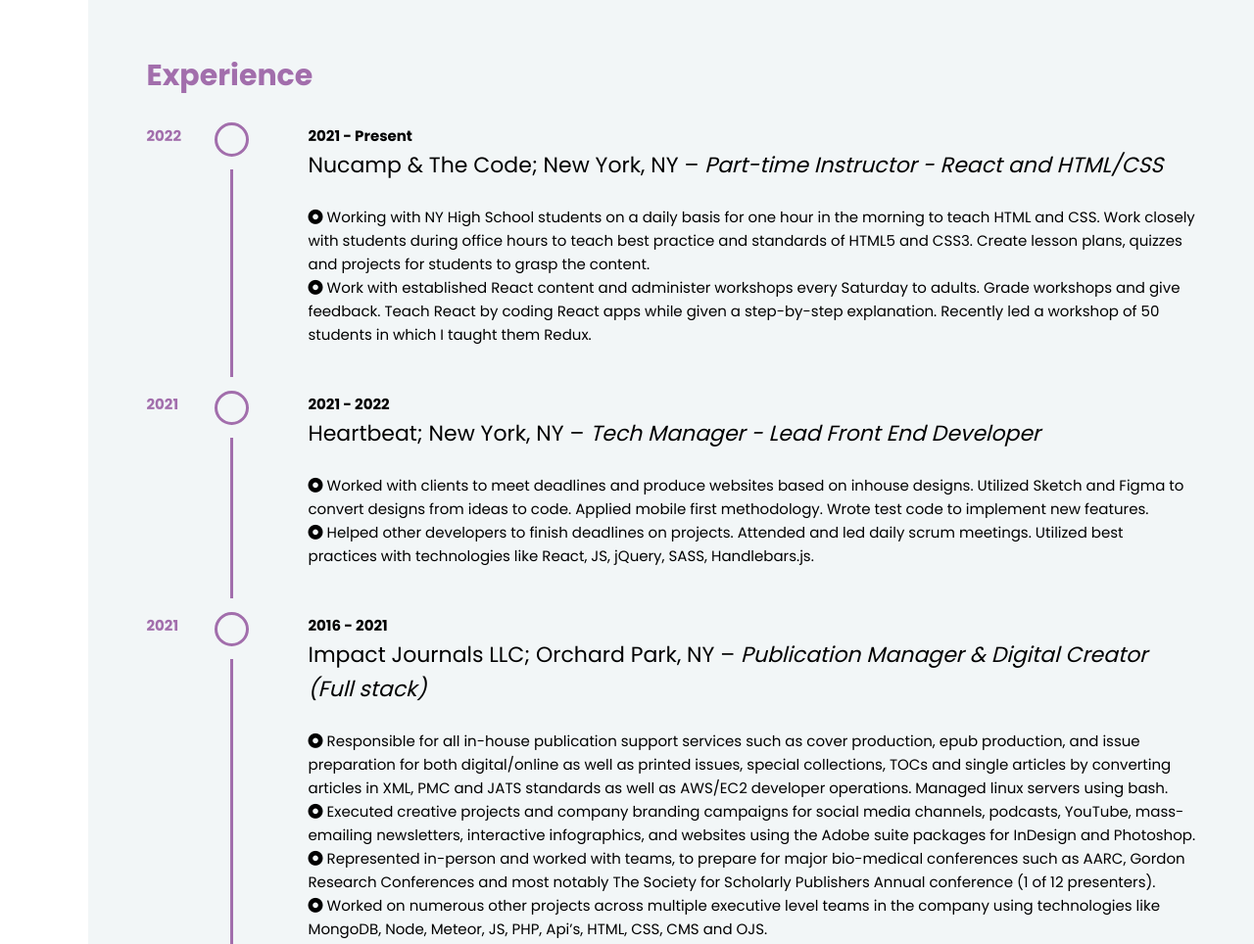
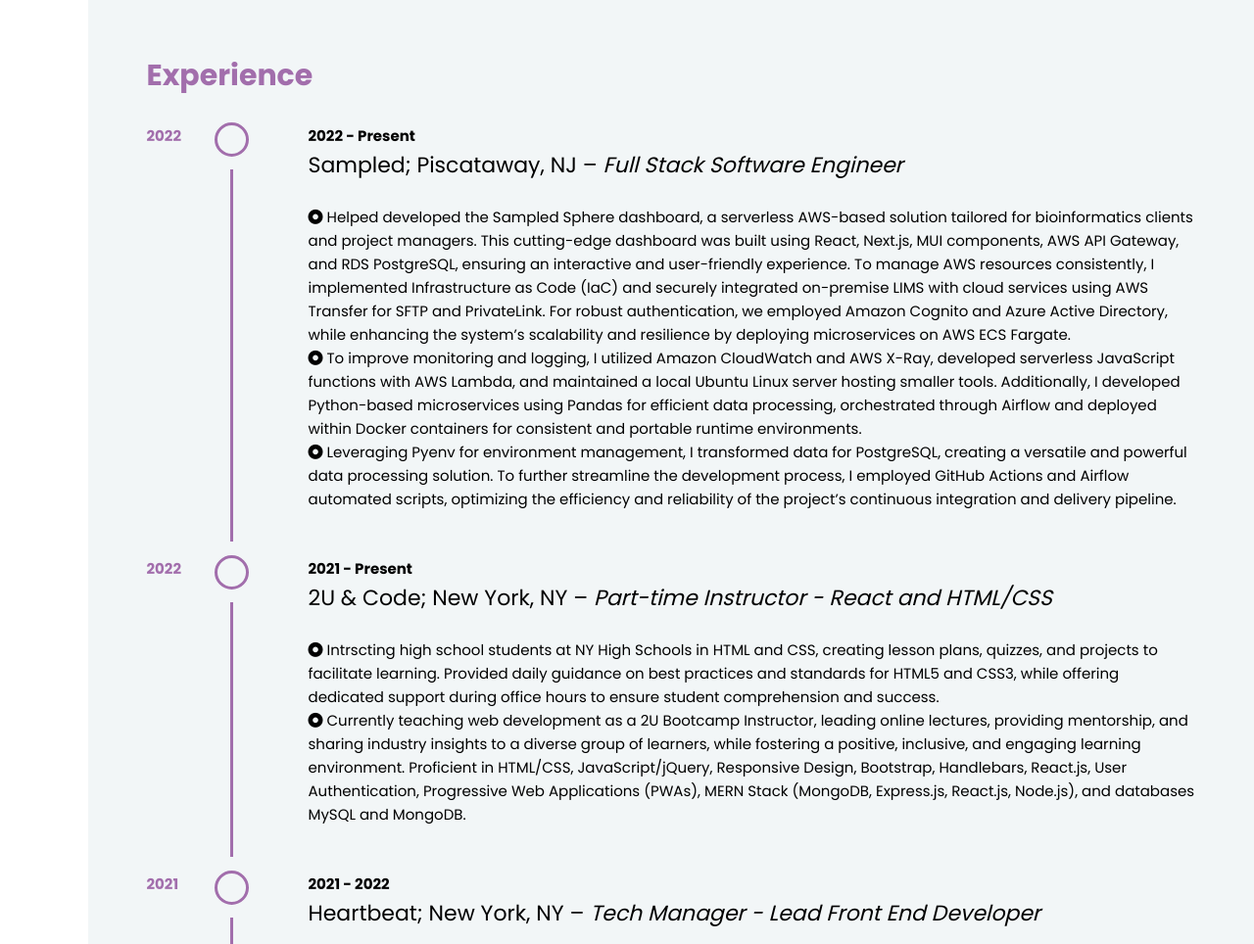
Before and after one commit to Victor-Villacis/victor_resume, a plain HTML site: page index.html in a window 1280 px wide. Shown: the part 2280-3244 px from the top of the page at 98% size. Drawn offline with Linux system fonts and the light colour scheme.

Commit message:
updated job description

```diff
--- a/index.html
+++ b/index.html
@@ -229,26 +229,72 @@
                                         <li class="timeline-event">
                                             <span class="timeline-circle"></span>
                                             <div class="timeline-event-content">
+                                                <b>2022 - Present</b>
+                                                <div class="section-info">Sampled; Piscataway, NJ –
+                                                    <i>Full Stack Software Engineer</i>
+                                                </div>
+                                                <div class="half">
+                                                    <br />
+                                                    <i class="fas fa-dot-circle"></i> Helped developed the Sampled
+                                                    Sphere dashboard, a serverless AWS-based solution tailored for
+                                                    bioinformatics clients and project managers. This cutting-edge
+                                                    dashboard was built using React, Next.js,
+                                                    MUI components, AWS API Gateway, and RDS PostgreSQL, ensuring an
+                                                    interactive and user-friendly experience. To manage AWS resources
+                                                    consistently, I implemented Infrastructure as Code (IaC)
+                                                    and securely integrated on-premise LIMS with cloud services using
+                                                    AWS Transfer for SFTP and PrivateLink. For robust authentication, we
+                                                    employed Amazon Cognito and Azure Active Directory, while
+                                                    enhancing the system’s scalability and resilience by deploying
+                                                    microservices on AWS ECS Fargate.
+                                                    <br />
+                                                    <i class="fas fa-dot-circle"></i> To improve monitoring and logging,
+                                                    I utilized Amazon CloudWatch and AWS X-Ray, developed
+                                                    serverless JavaScript functions with AWS Lambda, and maintained a
+                                                    local Ubuntu Linux server hosting smaller tools. Additionally, I
+                                                    developed Python-based microservices using Pandas for efficient
+                                                    data processing, orchestrated through Airflow and deployed within
+                                                    Docker containers for consistent
+                                                    and portable runtime environments.
+                                                    <br />
+                                                    <i class="fas fa-dot-circle"></i> Leveraging Pyenv for environment
+                                                    management, I transformed data for PostgreSQL, creating a versatile
+                                                    and powerful data processing solution. To further streamline the
+                                                    development process, I employed GitHub Actions and Airflow automated
+                                                    scripts, optimizing the
+                                                    efficiency and reliability of the project’s continuous integration
+                                                    and delivery pipeline.
+                                                    <br />
+                                                </div>
+                                            </div>
+                                            <div class="timeline-event-date">2022</div>
+                                        </li>
+
+                                        <li class="timeline-event">
+                                            <span class="timeline-circle"></span>
+                                            <div class="timeline-event-content">
                                                 <b>2021 - Present</b>
-                                                <div class="section-info">Nucamp & The Code; New York, NY –
+                                                <div class="section-info">2U & Code; New York, NY –
                                                     <i>Part-time Instructor - React and HTML/CSS</i>
                                                 </div>
                                                 <div class="half">
                                                     <br />
-                                                    <i class="fas fa-dot-circle"></i> Working with NY High School
-                                                    students on a daily basis for one hour in the morning to teach HTML
-                                                    and
-                                                    CSS. Work closely with students during office hours to teach best
-                                                    practice and standards of HTML5 and
-                                                    CSS3. Create lesson plans, quizzes and projects for students to
-                                                    grasp the content.
+                                                    <i class="fas fa-dot-circle"></i> Intrscting high school students at
+                                                    NY High Schools in HTML and CSS, creating lesson plans, quizzes, and
+                                                    projects to facilitate learning. Provided daily guidance on best
+                                                    practices and standards for HTML5 and CSS3, while offering dedicated
+                                                    support during office hours to ensure student comprehension and
+                                                    success.
                                                     <br />
-                                                    <i class="fas fa-dot-circle"></i> Work with established React
-                                                    content and administer workshops every Saturday to adults. Grade
-                                                    workshops
-                                                    and give feedback. Teach React by coding React apps while given a
-                                                    step-by-step explanation. Recently led
-                                                    a workshop of 50 students in which I taught them Redux.
+                                                    <i class="fas fa-dot-circle"></i> Currently teaching web development
+                                                    as a 2U Bootcamp Instructor, leading online lectures, providing
+                                                    mentorship,
+                                                    and sharing industry insights to a diverse group of learners, while
+                                                    fostering a positive, inclusive, and engaging learning environment.
+                                                    Proficient in HTML/CSS, JavaScript/jQuery, Responsive Design,
+                                                    Bootstrap, Handlebars, React.js, User Authentication, Progressive
+                                                    Web Applications (PWAs), MERN Stack (MongoDB, Express.js, React.js,
+                                                    Node.js), and databases MySQL and MongoDB.
                                                     <br />
                                                 </div>
                                             </div>
@@ -265,10 +311,9 @@
                                                     <br />
                                                     <i class="fas fa-dot-circle"></i> Worked with clients to meet
                                                     deadlines and produce websites based on inhouse designs. Utilized
-                                                    Sketch
-                                                    and Figma to convert designs from ideas to code. Applied mobile
-                                                    first methodology. Wrote test code to
-                                                    implement new features.
+                                                    Sketch and
+                                                    Figma to convert designs from ideas to code. Applied mobile first
+                                                    methodology. Wrote test code to implement new features.
                                                     <br />
                                                     <i class="fas fa-dot-circle"></i> Helped other developers to finish
                                                     deadlines on projects. Attended and led daily scrum meetings.
@@ -292,24 +337,37 @@
                                                     <i class="fas fa-dot-circle"></i> Responsible for all in-house
                                                     publication support services such as cover production, epub
                                                     production, and issue preparation for both digital/online as well as
-                                                    printed issues, special collections, TOCs and single articles by
-                                                    converting articles in XML, PMC and JATS standards as well as
-                                                    AWS/EC2 developer operations. Managed linux servers using bash.
+                                                    printed issues,
+                                                    special collections, TOCs and single articles by converting articles
+                                                    in XML, PMC and JATS standards. Led
+                                                    AWS/EC2 developer operations. Managed Linux servers using bash.
+                                                    Utilized Jira to track tasks.
+                                                    Experience in cloud architecture like SaaS.
                                                     <br />
-                                                    <i class="fas fa-dot-circle"></i> Executed creative projects and
-                                                    company branding campaigns for social media channels, podcasts,
-                                                    YouTube, mass-emailing newsletters, interactive infographics, and
-                                                    websites using the Adobe suite packages for InDesign and Photoshop.
+                                                    <i class="fas fa-dot-circle"></i> Helped move content onto AWS EC2
+                                                    instances. Experienced in cloud architecture like SaaS. Executed
+                                                    creative projects and company branding campaigns for social media
+                                                    channels, podcasts, YouTube, mass-emailing HTML newsletters using
+                                                    Mailjet. Produced interactive infographics using CSS animations and
+                                                    React.
+                                                    Designed websites using the Adobe Suite i.e InDesign and Photoshop;
+                                                    this drove up growth by 50%
                                                     <br />
-                                                    <i class="fas fa-dot-circle"></i> Represented in-person and worked
-                                                    with teams, to prepare for major bio-medical conferences such as
-                                                    AARC, Gordon Research Conferences and most notably The Society for
-                                                    Scholarly Publishers Annual conference (1 of 12 presenters).
+                                                    <i class="fas fa-dot-circle"></i> Represented and worked
+                                                    collaboratively with teams, to prepare for major bio-medical
+                                                    conferences such
+                                                    as AARC, Gordon Research Conferences and most notably The Society
+                                                    for Scholarly Publishers Annual
+                                                    conference (1 of 12 presenters). Created an API for the conference
+                                                    so visitors can access articles; this led to
+                                                    a 70% increase in engagement
                                                     <br />
                                                     <i class="fas fa-dot-circle"></i>
                                                     Worked on numerous other projects across multiple executive level
-                                                    teams in the company using technologies like MongoDB, Node, Meteor,
-                                                    JS, PHP, Api’s, HTML, CSS, CMS and OJS.
+                                                    teams in the company using technologies like React, MongoDB, Node,
+                                                    MySQL, Meteor, JS, PHP, Api’s, ML, CSS, SASS CMS and OJS. Used
+                                                    these technologies to deliver performant features across 4 in house
+                                                    journals that served thousands online
                                                 </div>
                                             </div>
                                             <div class="timeline-event-date">2021</div>
@@ -345,26 +403,6 @@
                                         <li class="timeline-event">
                                             <span class="timeline-circle"></span>
                                             <div class="timeline-event-content">
-                                                <b>2015 - 2016</b>
-                                                <div class="section-info">SHI International; Somerset, NJ – <i>Inside
-                                                        Account Manager</i></div>
-                                                <div class="half">
-                                                    <br />
-                                                    <i class="fas fa-dot-circle"></i> Provided support to eight high
-                                                    volume accounts totaling over 1.5 million in revenue.
-                                                    <br />
-                                                    <i class="fas fa-dot-circle"></i> Sourced through SHI’s
-                                                    vendor/distribution channel partner to obtain information.
-                                                    <br />
-                                                    <i class="fas fa-dot-circle"></i> Provide pricing on both software
-                                                    and hardware products for customers.
-                                                </div>
-                                            </div>
-                                            <div class="timeline-event-date">2016</div>
-                                        </li>
-                                        <li class="timeline-event">
-                                            <span class="timeline-circle"></span>
-                                            <div class="timeline-event-content">
                                                 <b>2014 - 2015</b>
                                                 <div class="section-info">Hotel Casa Gangotena Quito: Ecuador –
                                                     <i>Operations Manager & Web Developer</i>
@@ -394,26 +432,22 @@
                                         <li class="timeline-event">
                                             <span class="timeline-circle"></span>
                                             <div class="timeline-event-content">
-                                                <b>2005 - 2009</b>
-                                                <div class="section-info">Central Delivery at Sleep’s Inc; Robbinsville,
-                                                    NJ – <i>Web Development</i></div>
+                                                <b>2010 - 2011</b>
+                                                <div class="section-info">Sleepy's Inc; Robbinsville,
+                                                    NJ – <i>Web Development Internship</i></div>
                                                 <div class="half">
                                                     <br />
                                                     <i class="fas fa-dot-circle"></i> Created and managed a simple web
-                                                    page using technologies like JS, PHP, AJAX, XML HTML and CSS
+                                                    page using technologies like JS, PHP, AJAX, XML HTML and CSS.
+                                                    Updated images and text content on sleepys.com
                                                     <br />
-                                                    <i class="fas fa-dot-circle"></i> Managed expenses app, 6 employees
-                                                    and administered a fleet of 3 trucks, while satisfying customer
+                                                    <i class="fas fa-dot-circle"></i> Managed expenses app for employees
+                                                    and administered the fleet of trucks. Helped, to satisfy customer
                                                     service needs for business app.
-                                                    <br />
-                                                    <i class="fas fa-dot-circle"></i> Delivered merchandise app and
-                                                    executed customer services feedback loops.
-                                                    <br />
-                                                    <i class="fas fa-dot-circle"></i> Analyzed cost models and devised
-                                                    strategies by utilizing technologies to cut down expenses.
+
                                                 </div>
                                             </div>
-                                            <div class="timeline-event-date">2009</div>
+                                            <div class="timeline-event-date">2011</div>
                                         </li>
 
                                     </ul>
```
